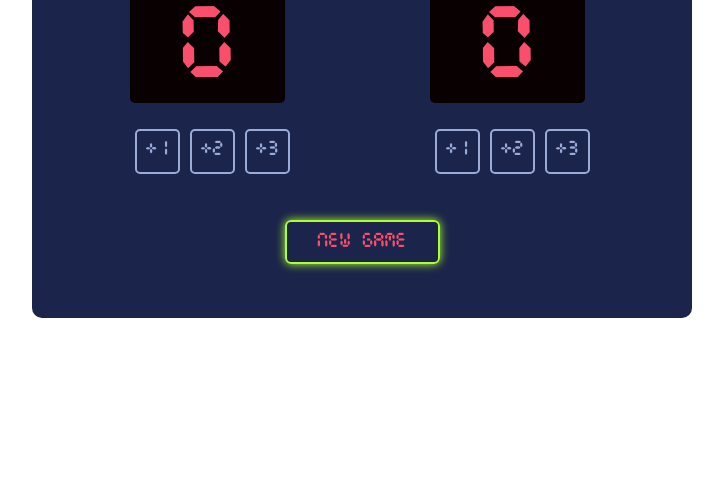
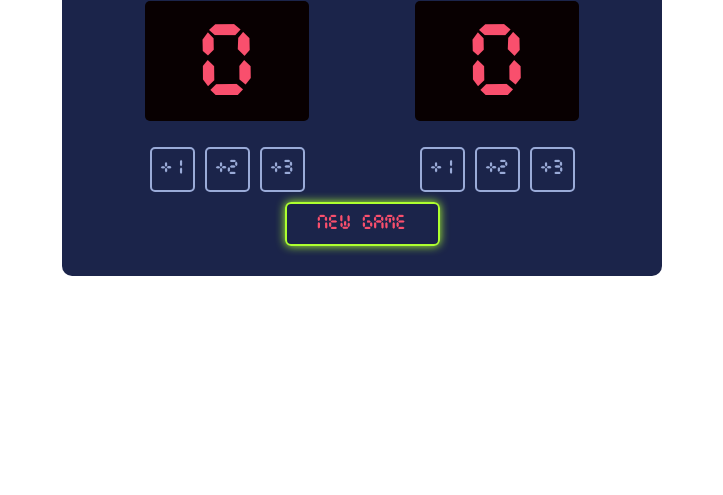
Before and after one commit to goldenokeama/basketball-scoreboard, a website built with Vite: page index.html in a window 1280 px wide. Shown: the part 305-800 px from the top of the page, without its empty margins (278-1001 px from the left). Built offline with nearby package versions, Linux system fonts and the light colour scheme.

Commit message:
made the app to be reponsive

```diff
--- a/index.css
+++ b/index.css
@@ -5,40 +5,57 @@
 
 body {
   margin: 0;
-  font-family: Cursed Timer ULiL, sans-serif;
+  font-family:
+    Cursed Timer ULiL,
+    sans-serif;
   color: #eeeeee;
   text-align: center;
-  height: 100vh;
+
   display: flex;
-  justify-content: center;
-  align-items: center;
 }
 
 .container {
+  box-sizing: border-box;
   display: flex;
   flex-direction: column;
   justify-content: space-around;
 
   background: #1b244a;
-  width: 600px;
-  height: 385px;
-  margin: 0 auto;
+  border-radius: 10px;
+
+  width: 95%;
+  max-width: 600px;
   padding: 30px;
-  border-radius: 10px;
+
+  margin: auto;
 }
 
 .home-guest-container {
   display: flex;
-  justify-content: space-around;
+}
+
+.home-guest-container .home-container {
+  width: 30.5%;
+  margin: auto;
+}
+
+.home-guest-container .guest-container {
+  width: 30.5%;
+  margin: auto;
 }
 
 .heading {
   font-family: Verdana, Geneva, Tahoma, sans-serif;
-  font-size: 40px;
+  font-size: 20px;
 
   line-height: 35.89px;
   margin: 0;
   margin-bottom: 21px;
+}
+@media (min-width: 599px) {
+  .heading {
+    font-size: 40px;
+  }
 }
 
 .winner {
@@ -48,7 +65,8 @@ body {
 
 .point {
   box-sizing: border-box;
-  width: 155px;
+  width: 100%;
+  margin: 0 auto;
   height: 120px;
   background: #080001;
   border-radius: 5px;
@@ -62,11 +80,15 @@ body {
 
 .btn-panel {
   margin-top: 26px;
-  width: 165px;
+  margin-bottom: 10px;
+  width: 100%;
 }
 
 .btn {
-  width: 45px;
+  /* width: 45px; */
+  width: 30%;
+  min-width: 36px;
+  max-width: 45px;
   height: 45px;
   font-family: inherit;
 
@@ -76,7 +98,15 @@ body {
 
   color: #9aabd8;
   line-height: 27.81px;
-  font-size: 18px;
+  text-align: center;
+  font-size: 15px;
+  font-weight: bold;
+}
+@media (min-width: 599px) {
+  .btn {
+    font-size: 18px;
+    font-weight: 400;
+  }
 }
 
 .btn:hover {
--- a/index.html
+++ b/index.html
@@ -1,11 +1,12 @@
 <html lang="en">
   <head>
+    <meta name="viewport" content="width=device-width, initial-scale=1.0" />
     <link rel="stylesheet" href="index.css" />
   </head>
   <body>
     <div class="container">
       <div class="home-guest-container">
-        <div>
+        <div class="home-container">
           <h3 id="home-text" class="heading">HOME</h3>
           <div id="home-point" class="point">0</div>
           <div class="btn-panel">
@@ -15,7 +16,7 @@
           </div>
         </div>
 
-        <div>
+        <div class="guest-container">
           <h3 id="guest-text" class="heading">GUEST</h3>
           <div id="guest-point" class="point">0</div>
           <div class="btn-panel">
```
